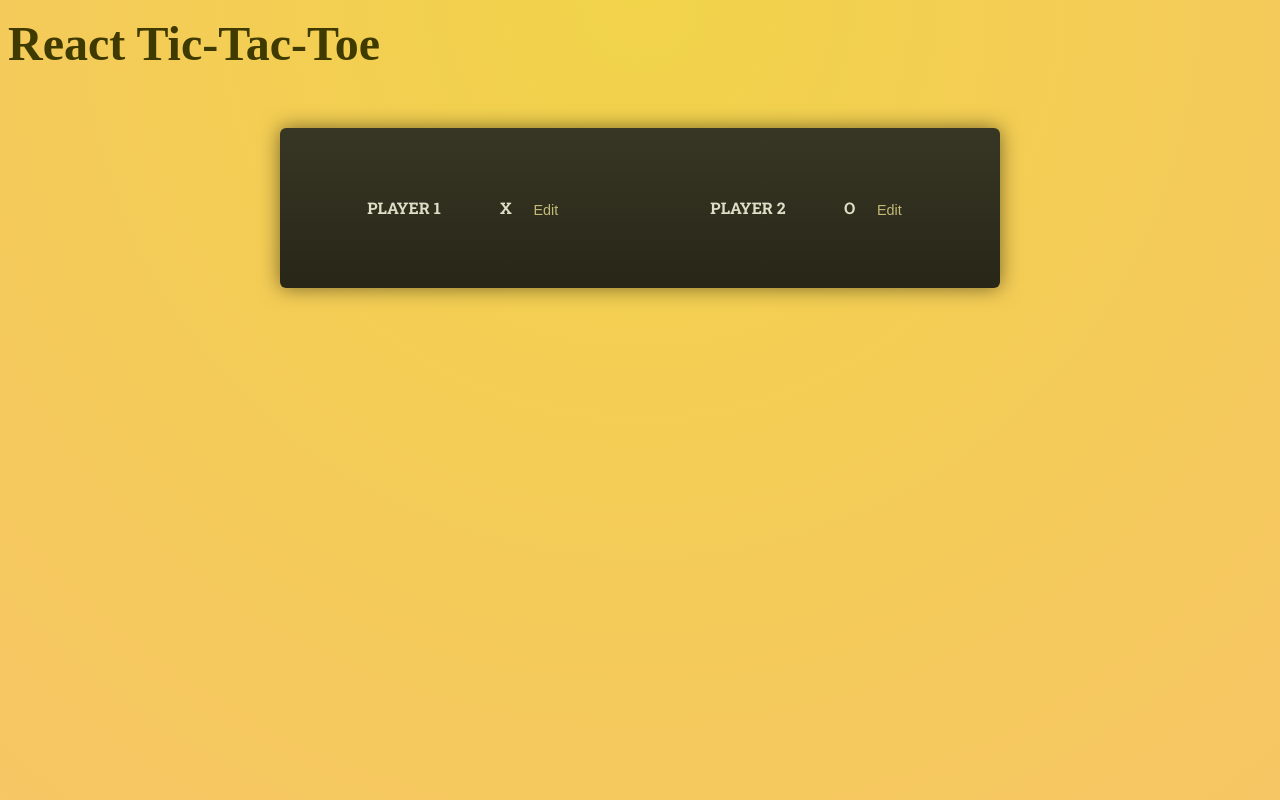
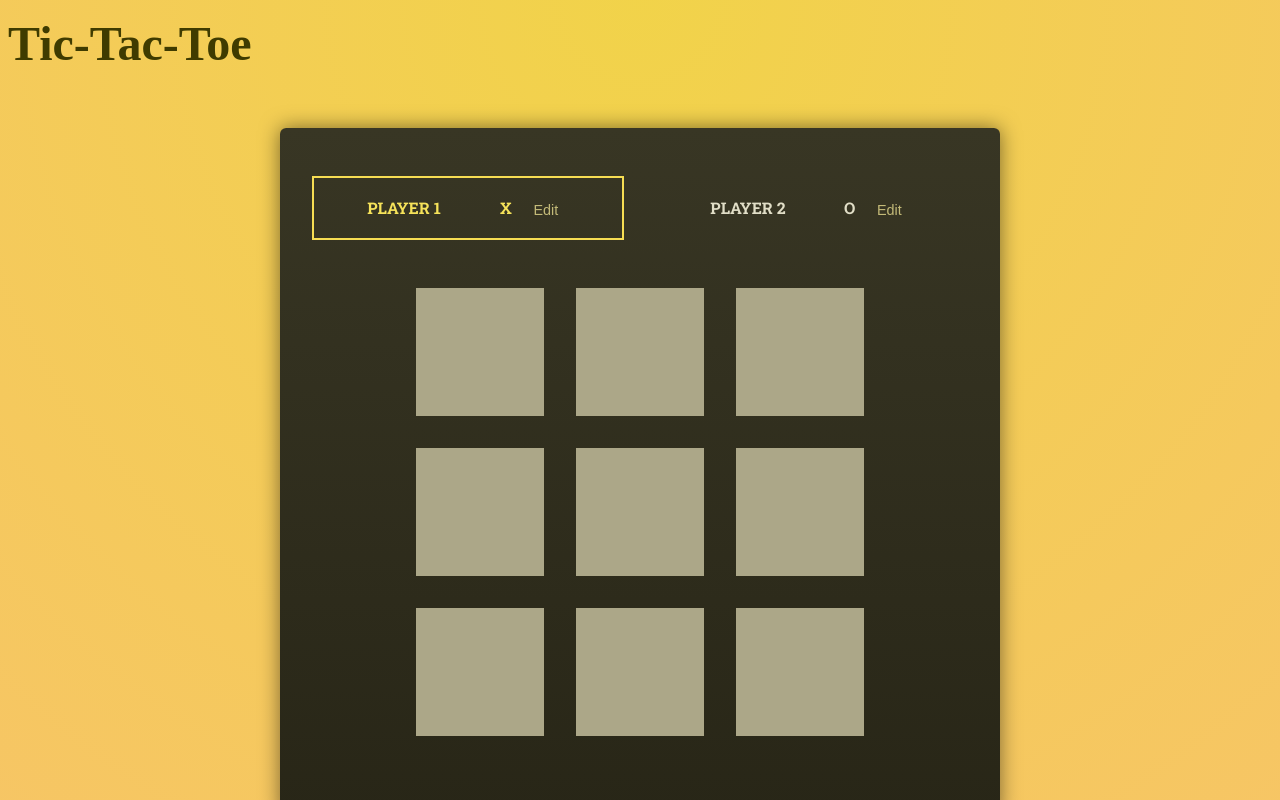
Before and after one commit to gaurav700/React_tic-tac-toe, a React (Create React App) app: page / in a window 1280 px wide. Shown: the top 800 px of the page. Built offline with nearby package versions, Linux system fonts and the light colour scheme; a web font is replaced by a local one.

Commit message:
adding gameboard, log file and completing the rotation of X and O in the game now doing it with the helps of logs

```diff
--- a/src/App.js
+++ b/src/App.js
@@ -1,15 +1,37 @@
+import { useState } from "react";
+import GameBoard from "./components/GameBoard";
 import PlayersInfo from "./components/PlayersInfo";
+import Log from "./components/Log";
 
 function App() {
+  const [gameTurns, setGameTurns] = useState([]);
+  const [isActivePlayer, setIsActivePlayer] = useState("X");
+  function handleSelectSquare() {
+    setIsActivePlayer((currState) => (currState === "X" ? "O" : "X"));
+    setGameTurns();
+  }
   return (
     <main>
-      <h1>React Tic-Tac-Toe</h1>
+      <h1>Tic-Tac-Toe</h1>
       <div id="game-container">
-        <ol id="players">
-          <PlayersInfo initialName={"Player 1"} symbol={"X"} />
-          <PlayersInfo initialName={"Player 2"} symbol={"O"} />
+        <ol id="players" className="highlight-player">
+          <PlayersInfo
+            initialName={"Player 1"}
+            symbol={"X"}
+            isActive={isActivePlayer === "X"}
+          />
+          <PlayersInfo
+            initialName={"Player 2"}
+            symbol={"O"}
+            isActive={isActivePlayer === "O"}
+          />
         </ol>
+        <GameBoard
+          onSelectSquare={handleSelectSquare}
+          isActive={isActivePlayer}
+        />
       </div>
+      <Log />
     </main>
   );
 }
--- /dev/null
+++ b/src/components/GameBoard.jsx
@@ -0,0 +1,39 @@
+import { useState } from "react";
+
+const initialGameBoard = [
+  [null, null, null],
+  [null, null, null],
+  [null, null, null],
+];
+
+export default function GameBoard({ onSelectSquare, isActive }) {
+  const [gameBoard, setGameBoard] = useState(initialGameBoard);
+  function handleClick(row, col) {
+    setGameBoard((prevGameBoard) => {
+      const updatedBoard = [
+        ...prevGameBoard.map((innerArray) => [...innerArray]),
+      ];
+      updatedBoard[row][col] = isActive;
+      return updatedBoard;
+    });
+
+    onSelectSquare();
+  }
+  return (
+    <ol id="game-board">
+      {gameBoard.map((row, rowIndex) => (
+        <li key={rowIndex}>
+          <ol>
+            {row.map((playerSymbol, colIndex) => (
+              <li key={colIndex}>
+                <button onClick={() => handleClick(rowIndex, colIndex)}>
+                  {playerSymbol}
+                </button>
+              </li>
+            ))}
+          </ol>
+        </li>
+      ))}
+    </ol>
+  );
+}
--- /dev/null
+++ b/src/components/Log.jsx
@@ -0,0 +1,3 @@
+export default function Log() {
+  return <ol id="log"></ol>;
+}
--- a/src/components/PlayersInfo.jsx
+++ b/src/components/PlayersInfo.jsx
@@ -1,6 +1,6 @@
 import { useState } from "react";
 
-export default function PlayersInfo({ initialName, symbol }) {
+export default function PlayersInfo({ initialName, symbol, isActive }) {
   const [isEdit, setIsEdit] = useState(false);
   const [playerName, setPlayerName] = useState(initialName);
   function handleClick() {
@@ -10,7 +10,7 @@ export default function PlayersInfo({ initialName, symbol }) {
     setPlayerName(event.target.value);
   }
   return (
-    <li>
+    <li className={isActive ? "active" : null}>
       <span className="player">
         {isEdit ? (
           <input type="text" value={playerName} onChange={handleChange} />
```
